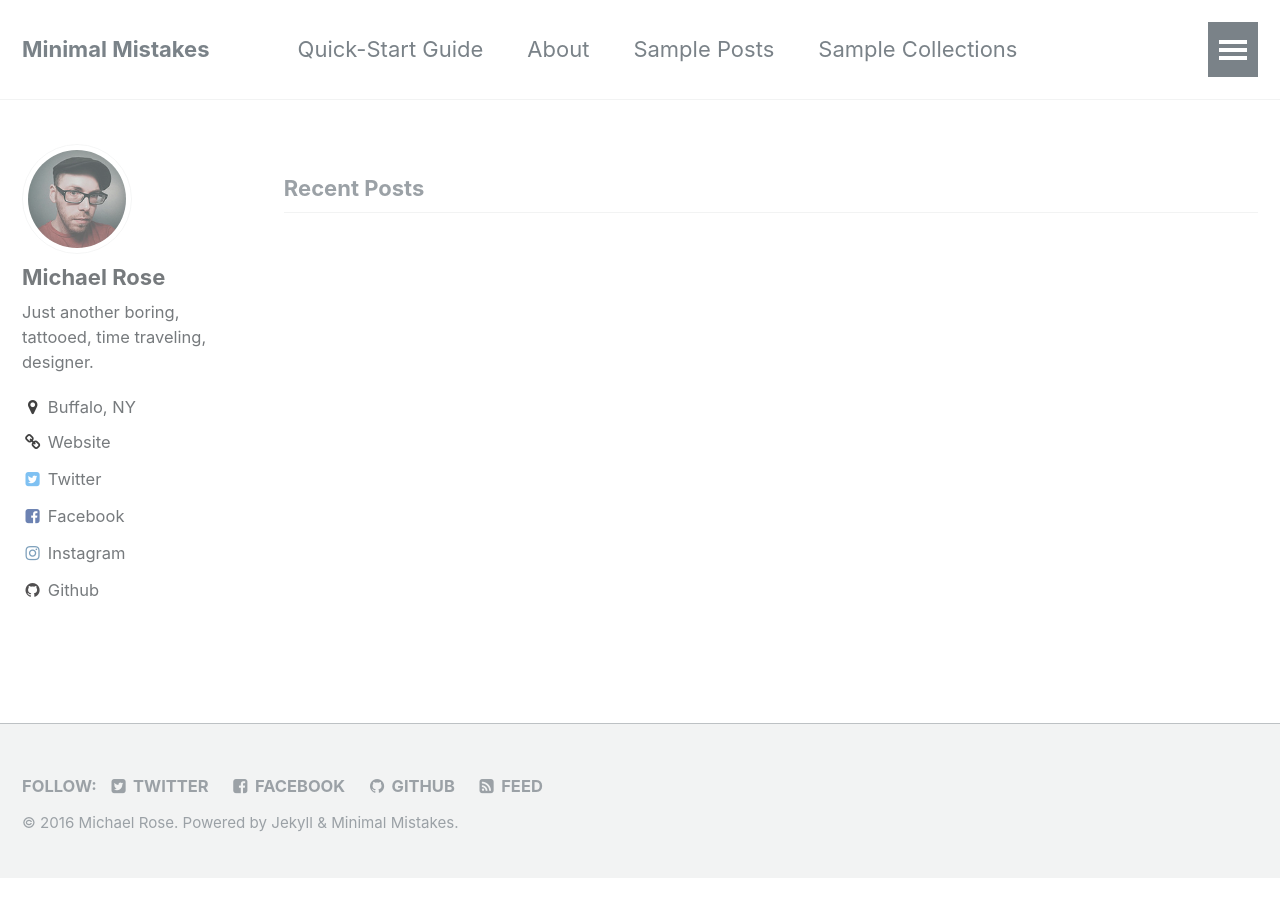
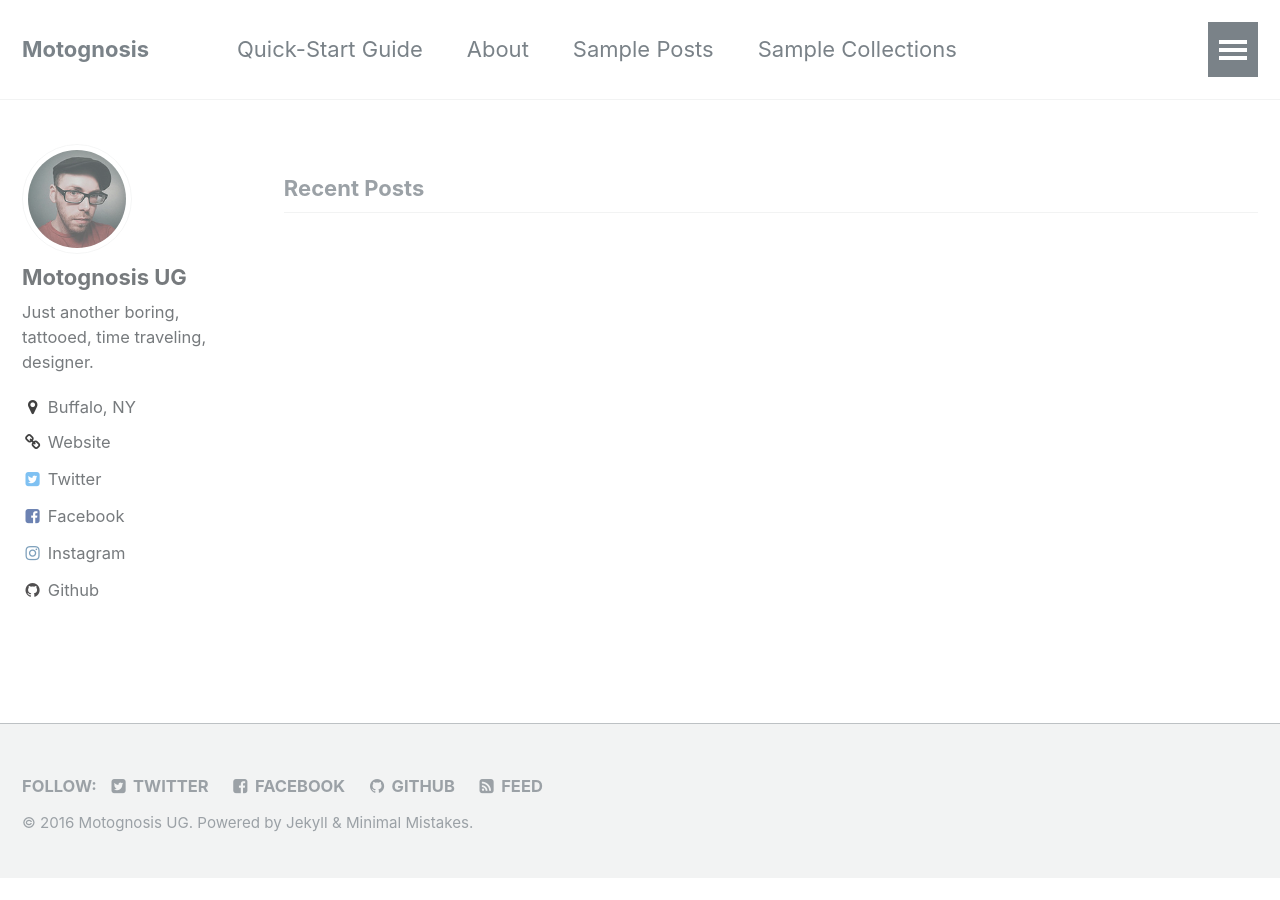
Before and after one commit to motognosis/motognosis.github.io, a Jekyll site: the page built from index.html, in a window 1280 px wide. Built offline with Jekyll 4.4.1, drawn with Linux system fonts in a browser that asks for light colours.

Commit message:
Update _config.yml

```diff
--- a/_config.yml
+++ b/_config.yml
@@ -7,12 +7,12 @@
 
 # Site Settings
 locale                   : "en-US"
-title                    : "Minimal Mistakes"
+title                    : "Motognosis"
 title_separator          : "-"
-name                     : &name "Michael Rose"
-description              : &description "A flexible Jekyll theme for your blog or site with a minimalist aesthetic."
-url                      : https://mmistakes.github.io # the base hostname & protocol for your site e.g. "https://mmistakes.github.io"
-baseurl                  : "/minimal-mistakes" # the subpath of your site, e.g. "/blog"
+name                     : &name "Motognosis UG"
+description              : &description "We understand motion"
+url                      : https://motognosis.github.io # the base hostname & protocol for your site e.g. "https://mmistakes.github.io"
+baseurl                  : "/" # the subpath of your site, e.g. "/blog"
 repository               : "motognosis/minimal-mistakes"
 teaser                   : # filename of teaser fallback teaser image placed in /images/, .e.g. "500x300.png"
 # breadcrumbs            : false # true, false (default)
```
